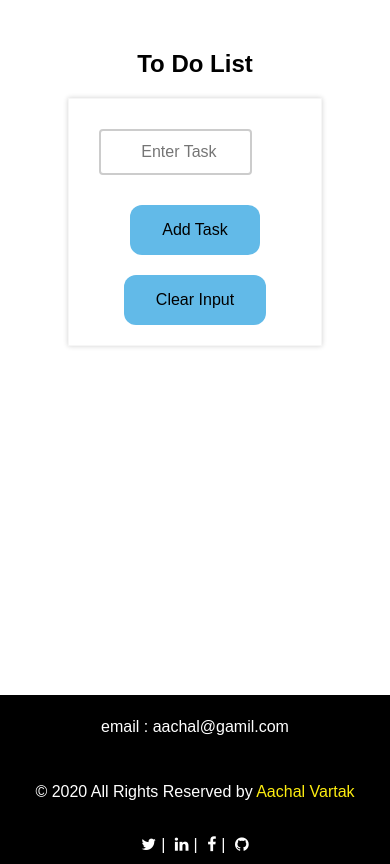
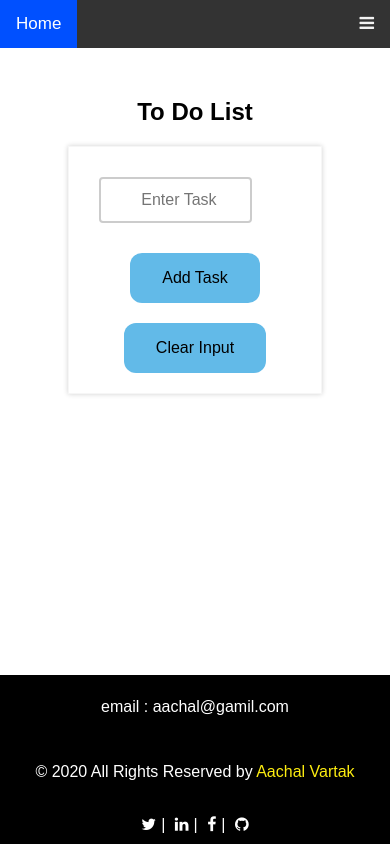
Before and after one commit to aachalV/To-Do-Application, a plain HTML site: page index.html in a window 390 px wide. Drawn offline with Linux system fonts and the light colour scheme.

Commit message:
Responsive NavBar added

```diff
--- a/index.html
+++ b/index.html
@@ -10,11 +10,18 @@
     <!-- LOAD FAKER -->
     <script src="https://cdnjs.cloudflare.com/ajax/libs/Faker/3.1.0/faker.min.js"></script>
     <script src="./src/main.js" type="module"></script>
-
+    <script src="./src/hamburger.js"></script>
 </head>
 <body>
     <!-- Navigation Bar -->
-
+    <div class="topnav" id="myTopnav">
+        <a href="#home" class="active">Home</a>
+        <a href="#contact">Contact</a>
+        <a href="#about">About</a>
+        <a href="javascript:void(0);" class="icon" onclick="myFunction()">
+          <i class="fa fa-bars"></i>
+        </a>
+    </div>
 
     <h2>To Do List</h2>
         <form action="" name="userInput">
--- a/style/style.css
+++ b/style/style.css
@@ -10,9 +10,65 @@
     padding-bottom: 155.19px;
     min-height: 100vh;
   }
-  /* NavBar */
+  /* NAVIGATION BAR */
+body {
+  margin: 0px;
+  padding: 0px;
+  box-sizing: border-box;
+  font-family: Arial, Helvetica, sans-serif;
+}
 
-  /* ToDoList */
+.topnav {
+  overflow: hidden;
+  background-color: #333;
+}
+
+.topnav a {
+  float: left;
+  display: block;
+  color: #f2f2f2;
+  text-align: center;
+  padding: 14px 16px;
+  text-decoration: none;
+  font-size: 17px;
+}
+
+.topnav a:hover {
+  background-color: #ddd;
+  color: black;
+}
+
+.topnav a.active {
+  background-color: rgba(0, 80, 255, 1);
+  color: white;
+}
+
+.topnav .icon {
+  display: none;
+}
+
+@media screen and (max-width: 600px) {
+  .topnav a:not(:first-child) {display: none;}
+  .topnav a.icon {
+    float: right;
+    display: block;
+  }
+}
+
+@media screen and (max-width: 600px) {
+  .topnav.responsive {position: relative;}
+  .topnav.responsive .icon {
+    position: absolute;
+    right: 0;
+    top: 0;
+  }
+  .topnav.responsive a {
+    float: none;
+    display: block;
+    text-align: left;
+  }
+}
+/* ToDoList */
   h2{
     text-align: center;
     padding-top: 30px;
```
